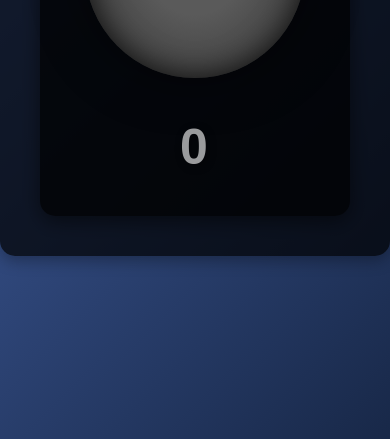
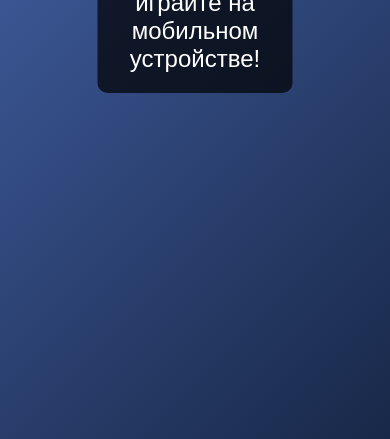
Before and after one commit to Alonefixer/Stone-Clicker, a plain HTML site: page index.html in a window 390 px wide. Shown: the part 405-844 px from the top of the page. Drawn offline with Linux system fonts and the light colour scheme.

Commit message:
Update index.html

```diff
--- a/index.html
+++ b/index.html
@@ -110,10 +110,44 @@
       transform: scale(1.05);
     }
 
+    /* Стиль для ПК */
+    .pc-message {
+      position: absolute;
+      top: 50%;
+      left: 50%;
+      transform: translate(-50%, -50%);
+      font-size: 24px;
+      color: white;
+      text-align: center;
+      background-color: rgba(0, 0, 0, 0.7);
+      padding: 20px;
+      border-radius: 10px;
+    }
+
+    /* Стиль для мобильных устройств */
+    @media (max-width: 768px) {
+      #stone {
+        width: 180px;
+        height: 180px;
+        font-size: 24px;
+      }
+
+      #counter {
+        font-size: 40px;
+      }
+
+      .container {
+        padding: 20px;
+      }
+    }
   </style>
 </head>
 <body>
-  <div class="container">
+  <div id="pc-message" class="pc-message" style="display: none;">
+    Пожалуйста, играйте на мобильном устройстве!
+  </div>
+
+  <div class="container" id="mobile-container">
     <div id="stone-platform">
       <div id="stone">
         Stone
@@ -128,6 +162,19 @@
     const stone = document.getElementById('stone');
     const counterElement = document.getElementById('counter');
     const clickSound = document.getElementById('click-sound');
+    const pcMessage = document.getElementById('pc-message');
+    const mobileContainer = document.getElementById('mobile-container');
+
+    // Функция для проверки устройства
+    function isMobile() {
+      return /Mobi|Android|iPhone|iPad|iPod|BlackBerry/i.test(navigator.userAgent);
+    }
+
+    // Если устройство не мобильное, показываем сообщение
+    if (!isMobile()) {
+      mobileContainer.style.display = 'none';
+      pcMessage.style.display = 'block';
+    }
 
     // Загружаем счетчик из localStorage или устанавливаем на 0
     let counter = localStorage.getItem('counter') ? parseInt(localStorage.getItem('counter')) : 0;
```
